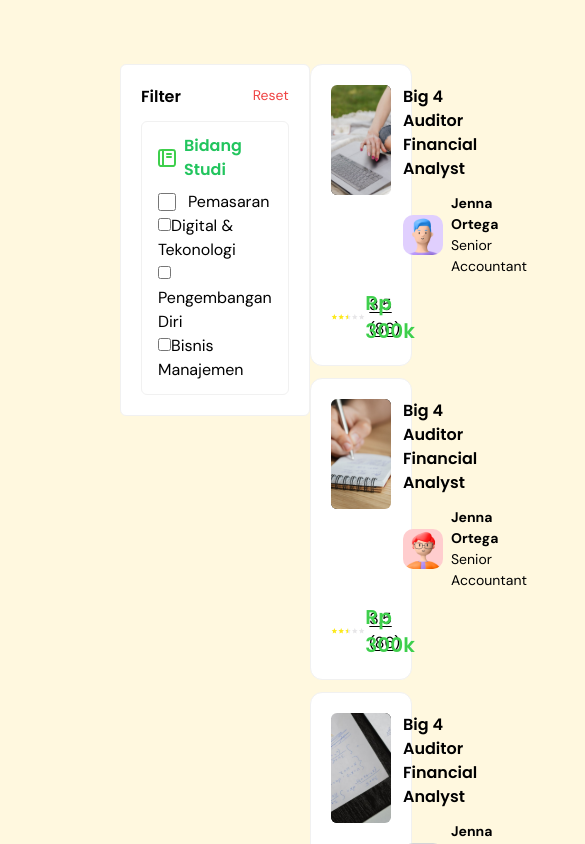
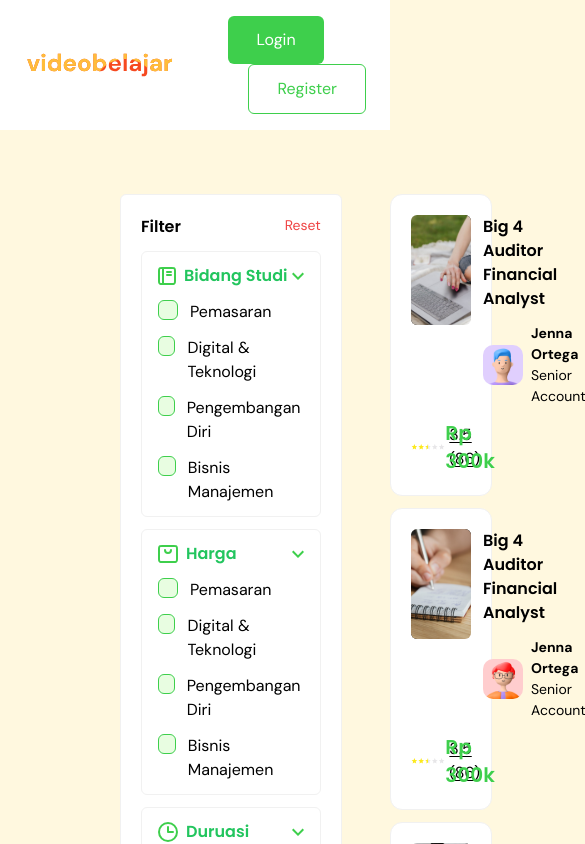
Before and after one commit to abelarmando/Course-Video-belajar-reactjs, a React (Vite) app: page /kategori in a window 390 px wide. Shown: the top 844 px of the page, 585 px wide, since content can reach past the window. Built offline with nearby package versions, Linux system fonts and the light colour scheme; a web font is replaced by a local one.

Commit message:
menyelesaikan halaman kategori belum responsive

```diff
--- /dev/null
+++ b/src/Components/Fragments/Dropdown/DropdownKategori.jsx
@@ -0,0 +1,10 @@
+function DropdownKategori({ text, classname, Drop }) {
+  return (
+    <li className={` flex gap-3 ${Drop} `}>
+      <input type="checkbox" className={classname} id={text} />
+      <label htmlFor={text}>{text}</label>
+    </li>
+  );
+}
+
+export default DropdownKategori;
--- a/src/Components/Fragments/FilterKategori.jsx
+++ b/src/Components/Fragments/FilterKategori.jsx
@@ -1,33 +1,119 @@
+import { useState } from "react";
+import DropdownKategori from "./Dropdown/DropdownKategori";
+const FilterKategoriNama = [
+  "Pemasaran",
+  "Digital & Teknologi",
+  "Pengembangan Diri",
+  "Bisnis Manajemen",
+];
+
+const FilterKategoriDurasi = [
+  "Kurang dari 4 Jam",
+  "4 - 8 Jam",
+  "Lebih dari 8 Jam",
+];
+
 function FilterKategori() {
+  const [DropMenu1, setDropMenu1] = useState(false);
+  const [DropMenu2, setDropMenu2] = useState(false);
+  const [DropMenu3, setDropMenu3] = useState(false);
+
   return (
-    <div className="w-[600px] h-fit border-[1px] border-[#F1F1F1] p-5 rounded-md bg-white space-y-3">
-      <div className="flex justify-between">
+    <div className="w-[400px] h-fit border-[1px] border-[#F1F1F1] p-5 rounded-md bg-white space-y-3">
+      <div className="flex justify-between ">
         <h3>Filter</h3>
         <p className="text-red-500">Reset</p>
       </div>
-      <div className="border-[1px] border-[#F1F1F1] rounded-md px-4 py-3 space-y-2">
-        <h3 className="flex gap-2 text-green-500">
-          <img src="./images/Icon/Icon/Kategori/Book.svg" alt="Book" />
-          Bidang Studi
-        </h3>
+      <div className="border-[1px] border-[#F1F1F1] rounded-md px-4 py-3  h-fit">
+        <div className="w-full flex justify-between">
+          <h3 className="flex gap-2 text-green-500">
+            <img src="./images/Icon/Icon/Kategori/Book.svg" alt="Book" />
+            Bidang Studi
+          </h3>
+          <img
+            src="./images/Icon/Icon/Pagination/Bottom_Vector.svg"
+            alt=""
+            className={DropMenu1 ? "hidden" : "block"}
+            onClick={() => setDropMenu1(!DropMenu1)}
+          />
+          <img
+            src="./images/Icon/Icon/Pagination/Up_Vector.svg"
+            alt=""
+            className={DropMenu1 ? "block" : "hidden"}
+            onClick={() => setDropMenu1(!DropMenu1)}
+          />
+        </div>
 
-        <ul>
-          <li className="flex gap-3">
-            <input type="checkbox" className="w-[18px] bg-black" />
-            Pemasaran
-          </li>
-          <li>
-            <input type="checkbox" />
-            Digital & Tekonologi
-          </li>
-          <li>
-            <input type="checkbox" />
-            Pengembangan Diri
-          </li>
-          <li>
-            <input type="checkbox" />
-            Bisnis Manajemen
-          </li>
+        <ul className={`space-y-3 ${DropMenu1 ? "" : "mt-3"}`}>
+          {FilterKategoriNama.map((item) => (
+            <DropdownKategori
+              text={item}
+              classname="appearance-none bg-[#E2FCD9CC] w-5 h-5 rounded-md border-[1px] border-[#3ECF4C] accent-black "
+              Drop={DropMenu1 ? "hidden" : "block"}
+            />
+          ))}
+        </ul>
+      </div>
+
+      <div className="border-[1px] border-[#F1F1F1] rounded-md px-4 py-3">
+        <div className="w-full flex justify-between">
+          <h3 className="flex gap-2 text-green-500">
+            <img src="./images/Icon/Icon/Kategori/Bag.svg" alt="Book" />
+            Harga
+          </h3>
+          <img
+            src="./images/Icon/Icon/Pagination/Bottom_Vector.svg"
+            alt=""
+            className={DropMenu2 ? "hidden" : "block"}
+            onClick={() => setDropMenu2(!DropMenu2)}
+          />
+          <img
+            src="./images/Icon/Icon/Pagination/Up_Vector.svg"
+            alt=""
+            className={DropMenu2 ? "block" : "hidden"}
+            onClick={() => setDropMenu2(!DropMenu2)}
+          />
+        </div>
+
+        <ul className={`space-y-3 ${DropMenu2 ? "" : "mt-3"}`}>
+          {FilterKategoriNama.map((item) => (
+            <DropdownKategori
+              text={item}
+              classname="appearance-none bg-[#E2FCD9CC] w-5 h-5 rounded-md border-[1px] border-[#3ECF4C] accent-black "
+              Drop={DropMenu2 ? "hidden" : "block"}
+            />
+          ))}
+        </ul>
+      </div>
+
+      <div className="border-[1px] border-[#F1F1F1] rounded-md px-4 py-3">
+        <div className="w-full flex justify-between">
+          <h3 className="flex gap-2 text-green-500">
+            <img src="./images/Icon/Icon/Kategori/Clock.svg" alt="Book" />
+            Duruasi
+          </h3>
+          <img
+            src="./images/Icon/Icon/Pagination/Bottom_Vector.svg"
+            alt=""
+            className={DropMenu3 ? "hidden" : "block"}
+            onClick={() => setDropMenu3(!DropMenu3)}
+          />
+          <img
+            src="./images/Icon/Icon/Pagination/Up_Vector.svg"
+            alt=""
+            className={DropMenu3 ? "block" : "hidden"}
+            onClick={() => setDropMenu3(!DropMenu3)}
+          />
+        </div>
+
+        <ul className={`space-y-3 ${DropMenu3 ? "" : "mt-3"}`}>
+          {FilterKategoriDurasi.map((item) => (
+            <DropdownKategori
+              text={item}
+              classname="appearance-none bg-[#E2FCD9CC] w-5 h-5 rounded-full border-[1px] border-[#3ECF4C] accent-black "
+              Drop={DropMenu3 ? "hidden" : "block"}
+            />
+          ))}
         </ul>
       </div>
     </div>
--- a/src/Components/Fragments/Navbarlogin.jsx
+++ b/src/Components/Fragments/Navbar/Navbarlogin.jsx
@@ -1,4 +1,4 @@
-import { Login } from "../Elements/Input/Index";
+import { Login } from "../../Elements/Input/Index";
 import NavbarImg from "./NavbarImg";
 
 function Navbarlogin() {
--- a/src/Components/Fragments/Pagecard.jsx
+++ b/src/Components/Fragments/Pagecard.jsx
@@ -11,7 +11,7 @@ function Pagecard() {
   const indexOfFirstPost = indexOfLastPost - PostsPerPage;
   const currentPosts = Products.slice(indexOfFirstPost, indexOfLastPost);
   return (
-    <div className="space-y-3">
+    <div className="space-y-3 w-full">
       <div className="grid gap-3 w-full grid-cols-2 max-md:grid-cols-1">
         {currentPosts.map((product) => (
           <CardProduct id={product.id}>
--- a/src/Components/Layouts/KategoriLayouts.jsx
+++ b/src/Components/Layouts/KategoriLayouts.jsx
@@ -3,7 +3,7 @@ import Pagecard from "../Fragments/Pagecard";
 
 function KategoriLayouts() {
   return (
-    <div className="flex">
+    <div className="flex gap-12">
       <FilterKategori />
       <Pagecard />
     </div>
--- a/src/pages/home.jsx
+++ b/src/pages/home.jsx
@@ -1,6 +1,6 @@
 import Footer from "../Components/Fragments/Footer";
-import Navbar from "../Components/Fragments/Navbar";
-import Navbarlogin from "../Components/Fragments/Navbarlogin";
+import Navbar from "../Components/Fragments/Navbar/Navbar";
+import Navbarlogin from "../Components/Fragments/Navbar/Navbarlogin";
 import BodyLayouts from "../Components/Layouts/BodyLayouts";
 
 function Home() {
--- a/src/pages/kategori.jsx
+++ b/src/pages/kategori.jsx
@@ -1,10 +1,19 @@
 import KategoriLayouts from "../Components/Layouts/KategoriLayouts";
+import Navbar from "../Components/Fragments/Navbar/Navbar";
+import Navbarlogin from "../Components/Fragments/Navbar/Navbarlogin";
+import Footer from "../Components/Fragments/Footer";
 
 function Kategori() {
   return (
-    <div className="py-16 px-[120px] ">
-      <KategoriLayouts />
-    </div>
+    <>
+      <Navbar text="Kategori ">
+        <Navbarlogin />
+      </Navbar>
+      <div className="py-16 px-[120px] ">
+        <KategoriLayouts />
+      </div>
+      <Footer />
+    </>
   );
 }
 
--- a/src/pages/login.jsx
+++ b/src/pages/login.jsx
@@ -1,6 +1,6 @@
 import AuthLayouts from "../Components/Layouts/AuthLayouts";
 import FormLogin from "../Components/Fragments/Formlogin";
-import Navbar from "../Components/Fragments/Navbar";
+import Navbar from "../Components/Fragments/Navbar/Navbar";
 
 function Login() {
   return (
--- a/src/pages/register.jsx
+++ b/src/pages/register.jsx
@@ -1,6 +1,6 @@
 import AuthLayouts from "../Components/Layouts/AuthLayouts";
 import FormRegister from "../Components/Fragments/Formregister";
-import Navbar from "../Components/Fragments/Navbar";
+import Navbar from "../Components/Fragments/Navbar/Navbar";
 
 function Register() {
   return (
```
Also changed, not shown: public/images/Icon/Icon/Pagination/Bottom_Vector.svg (added), public/images/Icon/Icon/Pagination/Up_Vector.svg (added), src/Components/Fragments/Navbar/DropdownMenu.jsx (renamed from src/Components/Fragments/DropdownMenu.jsx), src/Components/Fragments/Navbar/Navbar.jsx (renamed from src/Components/Fragments/Navbar.jsx), src/Components/Fragments/Navbar/NavbarImg.jsx (renamed from src/Components/Fragments/NavbarImg.jsx).
